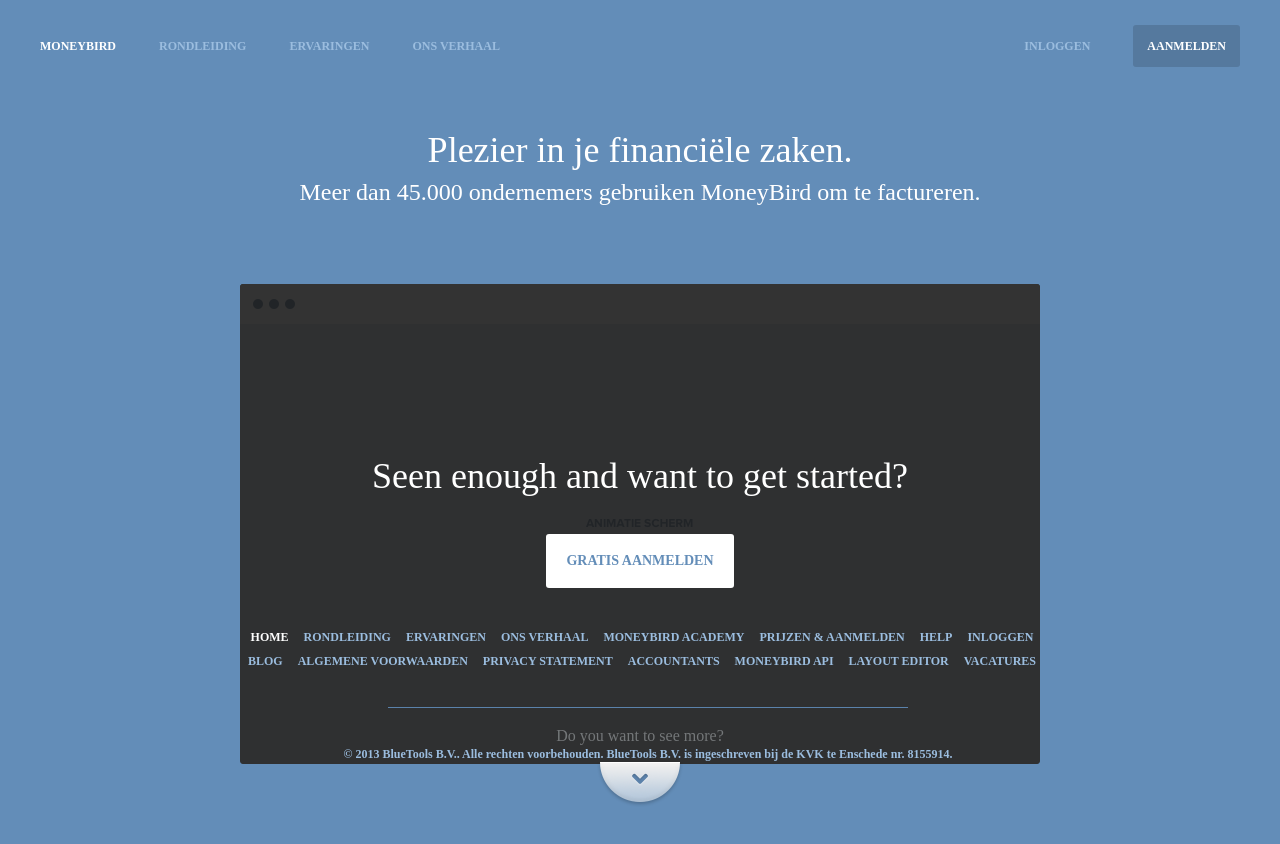
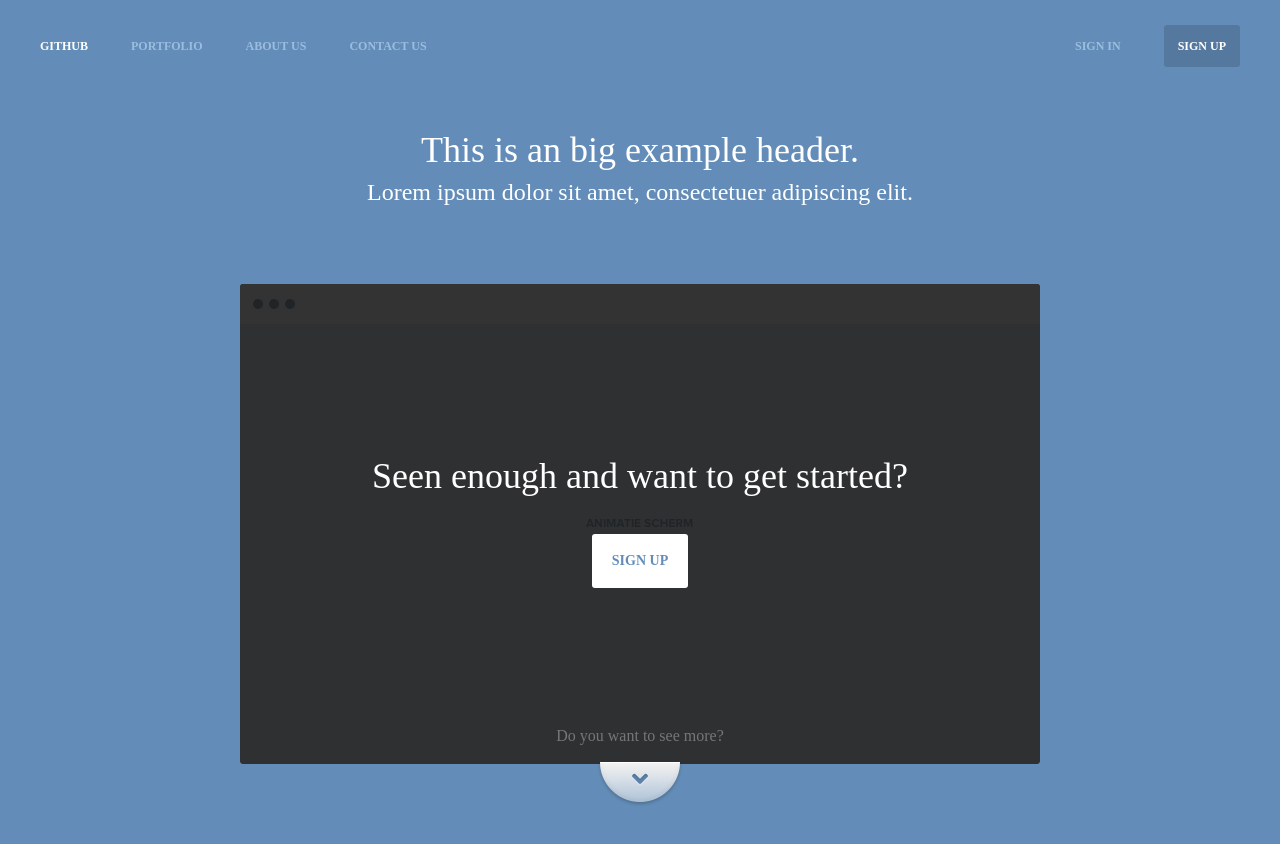
Before and after one commit to martndes/static, a plain HTML site: page index.html in a window 1280 px wide. Drawn offline with Linux system fonts and the light colour scheme.

Commit message:
index changes

```diff
--- a/index.html
+++ b/index.html
@@ -4,7 +4,7 @@
 <head>
 
 	<meta charset="utf-8">
-	<title>Moneybird Concept</title>
+	<title>Statics Site Github</title>
 	<link rel="stylesheet" href="css/reset.css">
 	<link rel="stylesheet" href="css/style.css">
 
@@ -13,59 +13,31 @@
 
 	<nav>
 		<ul class="left">
-			<li><a href="#" class="active">MONEYBIRD</a></li>
-			<li><a href="#">RONDLEIDING</a></li>
-			<li><a href="#">ERVARINGEN</a></li>
-			<li><a href="#">ONS VERHAAL</a></li>
+			<li><a href="#" class="active">GITHUB</a></li>
+			<li><a href="#">PORTFOLIO</a></li>
+			<li><a href="#">ABOUT US</a></li>
+			<li><a href="#">CONTACT US</a></li>
 		</ul>
 		<ul class="right">
-			<li><a href="#">INLOGGEN</a></li>
-			<li><a href="#" class="signup">AANMELDEN</a></li>
+			<li><a href="#">SIGN IN</a></li>
+			<li><a href="#" class="signup">SIGN UP</a></li>
 		</ul>
 		<div class="clear"></div>
 	</nav>
 
 	<div id="container">
-		<h1>Plezier in je financiële zaken.</h1>
-		<h2>Meer dan 45.000 ondernemers gebruiken MoneyBird om te factureren.</h2>
+		<h1>This is an big example header.</h1>
+		<h2>Lorem ipsum dolor sit amet, consectetuer adipiscing elit.</h2>
 	</div>
 
 	<div id="container">
 		<div id="browser">
 			<h1>Seen enough and want to get started?</h1>
-			<div class="button white 10">GRATIS AANMELDEN</div>
+			<div class="button white 10">SIGN UP</div>
 			<p>Do you want to see more?</p>
 		</div>
 			<a href="#"><img src="img/button.png" class="more"></a>
 	</div>
 
-	<footer>
-		<div id="container">
-			<ul>
-				<li><a href="#" class="active">HOME</a></li>
-				<li><a href="#">RONDLEIDING</a></li>
-				<li><a href="#">ERVARINGEN</a></li>
-				<li><a href="#">ONS VERHAAL</a></li>
-				<li><a href="#">MONEYBIRD ACADEMY</a></li>
-				<li><a href="#">PRIJZEN & AANMELDEN</a></li>
-				<li><a href="#">HELP</a></li>
-				<li><a href="#">INLOGGEN</a></li>
-			</ul>
-			<ul>
-				<li><a href="#">BLOG</a></li>
-				<li><a href="#">ALGEMENE VOORWAARDEN</a></li>
-				<li><a href="#">PRIVACY STATEMENT</a></li>
-				<li><a href="#">ACCOUNTANTS</a></li>
-				<li><a href="#">MONEYBIRD API</a></li>
-				<li><a href="#">LAYOUT EDITOR</a></li>
-				<li><a href="#">VACATURES</a></li>
-			</ul>
-
-			<div class="line"></div>
-
-			<p>© 2013 BlueTools B.V.. Alle rechten voorbehouden. BlueTools B.V. is ingeschreven bij de KVK te Enschede nr. 8155914. </p>
-		</div>
-	</footer>
-
 </body>
 </html>
```
